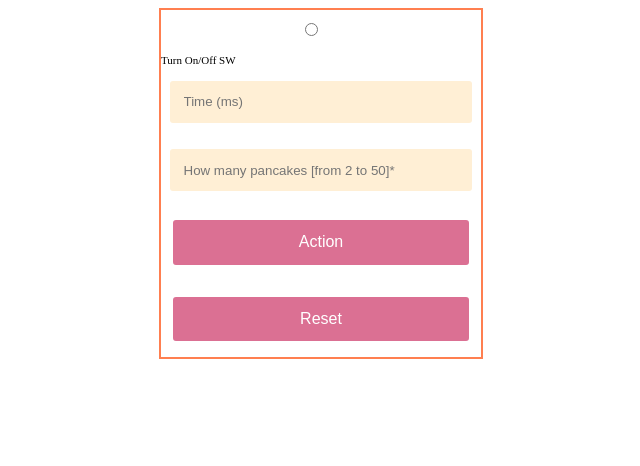
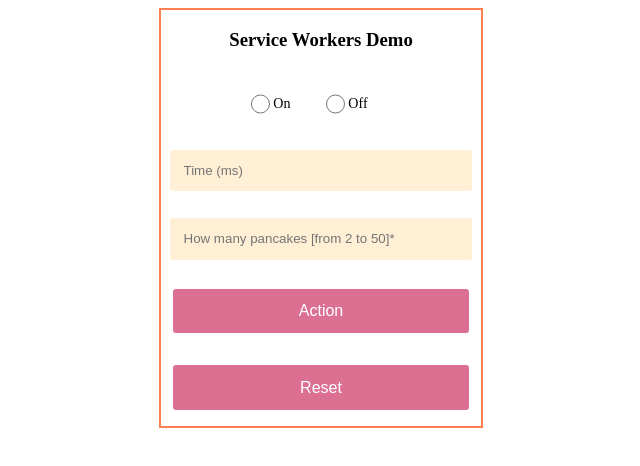
Before and after one commit to mihailgaberov/learn-service-workers, a website: page index.html in a window 1280 px wide. Shown: the whole page, without its empty margins (319-959 px from the left). Drawn offline with Linux system fonts and the light colour scheme.

Commit message:
Added start script. Styled the form.

```diff
--- a/index.html
+++ b/index.html
@@ -7,12 +7,15 @@
   <link rel="stylesheet" href="styles.css" type="text/css">
 <body>
 <div class="container">
+  <h3>Service Workers Demo</h3>
   <div class="sw-switcher">
-    <input type="radio" id="switcher" name="switcher" />
-    <label for="switcher">Turn On/Off SW</label>
+    <input type="radio" id="switcher-on" name="switcher" />
+    <label for="switcher-on">On</label>
+    <input type="radio" id="switcher-off" name="switcher" />
+    <label for="switcher-off">Off</label>
   </div>
-  <input placeholder="Time (ms)" />
-  <input placeholder="How many pancakes [from 2 to 50]*"/>
+  <input placeholder="Time (ms)" type="text" />
+  <input placeholder="How many pancakes [from 2 to 50]*" type="text" />
   <button onClick="">Action</button>
   <button onClick="">Reset</button>
 </div>
--- a/package.json
+++ b/package.json
@@ -4,7 +4,7 @@
   "description": "Demo app showing how to utilize the power of Service Workers for executing heavy and slow tasks wihtou blocking the UI.",
   "main": "index.js",
   "scripts": {
-    "test": "echo \"Error: no test specified\" && exit 1"
+    "start": "http-server"
   },
   "author": "Mihail Gaberov",
   "license": "MIT",
--- a/styles.css
+++ b/styles.css
@@ -14,12 +14,22 @@
 }
 
 .sw-switcher {
-  display: inline;
+  display: flex;
+  width: 150px;
+  margin: 7px;
 }
 
 label {
-  font-size: 11px;
-  font-family: Athelas sans-serif;
+  font-size: 14px;
+  font-family: "Arial Rounded MT Bold", serif;
+  margin: 20px 7px 0 0;
+  width: 105px;
+}
+
+input[type="radio"] {
+  height: 50px;
+  width: 50px;
+  background-color: gainsboro;
 }
 
 button {
@@ -43,7 +53,7 @@
   opacity: .5;
 }
 
-input {
+input[type="text"] {
   padding: 1em;
   margin: 1em;
   width: 275px;
```
